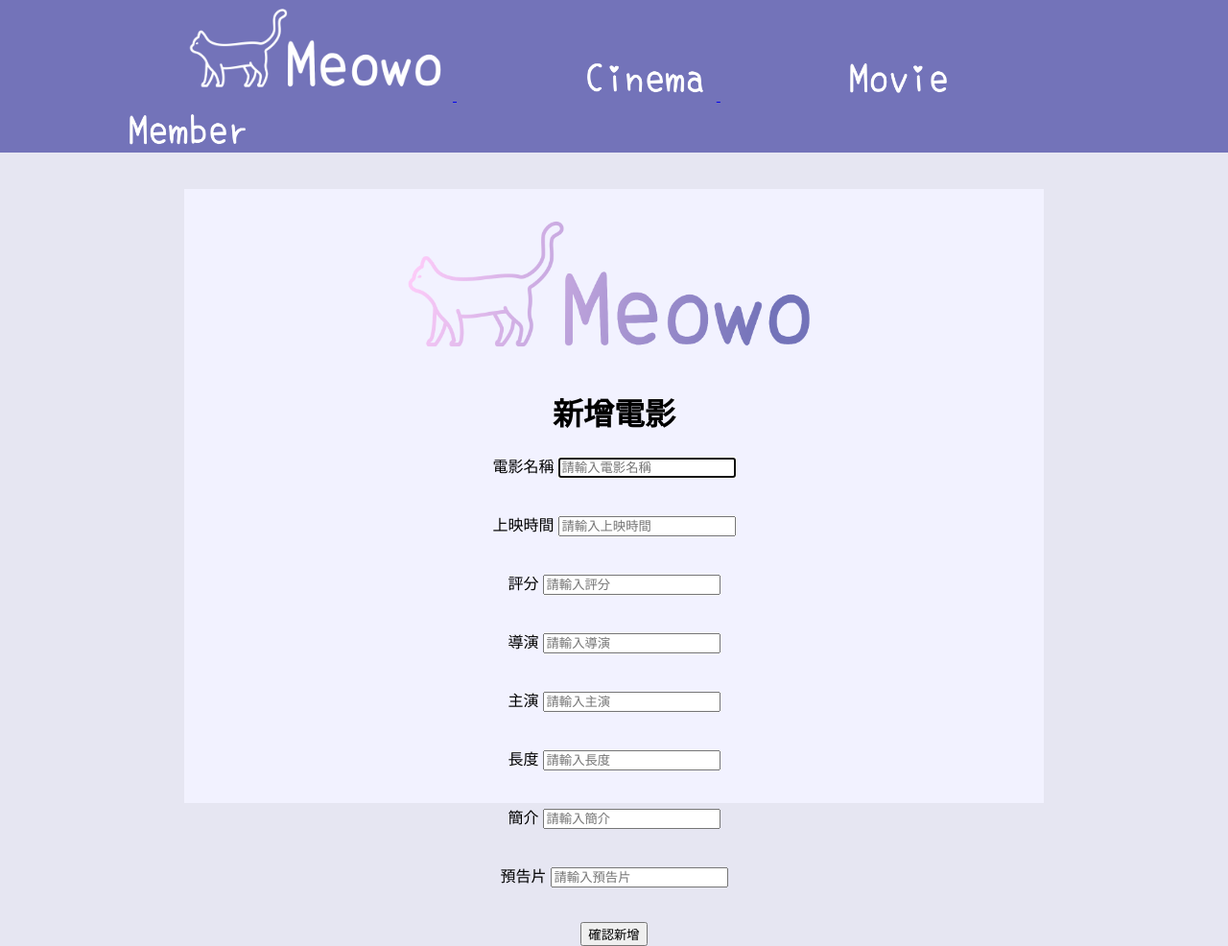
After one commit to a25950086/theater_ticket_system, a PHP site: page /new_movie.php in a window 1280 px wide. The commit adds this page. Shown: the whole page at 96% size. Run offline with PHP 8.4, Linux system fonts and the light colour scheme.

Commit message:
insert_movie

```diff
--- a/movie.php
+++ b/movie.php
@@ -160,6 +160,11 @@
                                 }
                             ?>
                     </tbody>
+                    <?php
+                        if($_SESSION['mId']=='v123456789'){
+                            echo "<a href='new_movie.php'>新增電影</a>";
+                        }
+                    ?>
                 </table>
             </div>
         </header>
--- /dev/null
+++ b/new_movie.php
@@ -0,0 +1,93 @@
+<html>
+    <head>
+        <meta charset="utf8"/>
+        <title>新增電影</title>
+        <style>
+            body {
+                background-color: #E6E6F2;
+                margin: 0;
+            }
+            .top {
+                width: 100%;
+                height: auto;
+                background-color:	#7373B9;
+            }
+            .body{
+                margin-left: 15%;
+                margin-top: 3%;
+                width: 70%;
+                height: 80%;
+                background-color:#f2f2ff;
+            }
+            .icon{
+                padding-top: 5px;
+                padding-left: 15%;
+            }
+            .icon_s{
+                padding-left: 10%;
+            }
+            .icon_b{
+                padding-top: 3%;
+                padding-left: 25%;
+            }
+            h1{
+                text-align:center;
+            }
+            .login{
+                text-align:center;
+            }
+        </style>
+    </head>
+    <body>
+        <header class="header">
+            <div class="top">
+                <a href="index.php">
+                    <img class="icon" src="icon.png" height="100px" width="auto">
+                </a>
+                <a href="cinema.php">
+                    <img class="icon_s" src="cinema.png" height="50px" width="auto">
+                </a>
+                <a href="movie.php">
+                    <img class="icon_s" src="movie.png" height="50px" width="auto">
+                </a>
+                <a href="member.php">
+                    <img class="icon_s" src="member.png" height="50px" width="auto">
+                </a>
+            </div>
+            <div class="body">
+                <a  href="index.php"><img  class="icon_b" src="icon_b.png" alt="" width="50%" ></a>
+                <h1>新增電影</h1>
+                <div class="login">
+                    <form action='insert_movie.php' method='post'>
+                        <label for="inputmName" class="sr-only">電影名稱</label>
+                        <input type="text" name="mName"id="inputmName" class="form-control" placeholder="請輸入電影名稱" required autofocus>
+                        <br><br><br>
+                        <label for="inputmTime" class="sr-only">上映時間</label>
+                        <input type="text" name="mTime"id="inputmTime" class="form-control" placeholder="請輸入上映時間" required>
+                        <br><br><br>
+                        <label for="inputmRating" class="sr-only">評分</label>
+                        <input type="text" name="mRating"id="inputmRating" class="form-control" placeholder="請輸入評分" required>
+                        <br><br><br>
+                        <label for="inputmDirector" class="sr-only">導演</label>
+                        <input type="text" name="mDirector"id="inputmDirector" class="form-control" placeholder="請輸入導演" required>
+                        <br><br><br>
+                        <label for="inputmLeading" class="sr-only">主演</label>
+                        <input type="text" name="mLeading"id="inputmLeading" class="form-control" placeholder="請輸入主演" required>
+                        <br><br><br>
+                        <label for="inputmLength" class="sr-only">長度</label>
+                        <input type="text" name="mLength"id="inputmLength" class="form-control" placeholder="請輸入長度" required>
+                        <br><br><br>
+                        <label for="inputmPlot" class="sr-only">簡介</label>
+                        <input type="text" name="mPlot"id="inputmPlot" class="form-control" placeholder="請輸入簡介" required>
+                        <br><br><br>
+                        <label for="inputmTrailer" class="sr-only">預告片</label>
+                        <input type="text" name="mTrailer"id="inputmTrailer" class="form-control" placeholder="請輸入預告片" required>
+                        <br><br><br>
+
+                        <button  type="submit" name="signUp">確認新增</button>
+                    </form>
+                </div>
+            </div>
+        </header>
+    </body>
+</html>
```
Also changed, not shown: insert_movie.php (added, +19 -0 lines).
